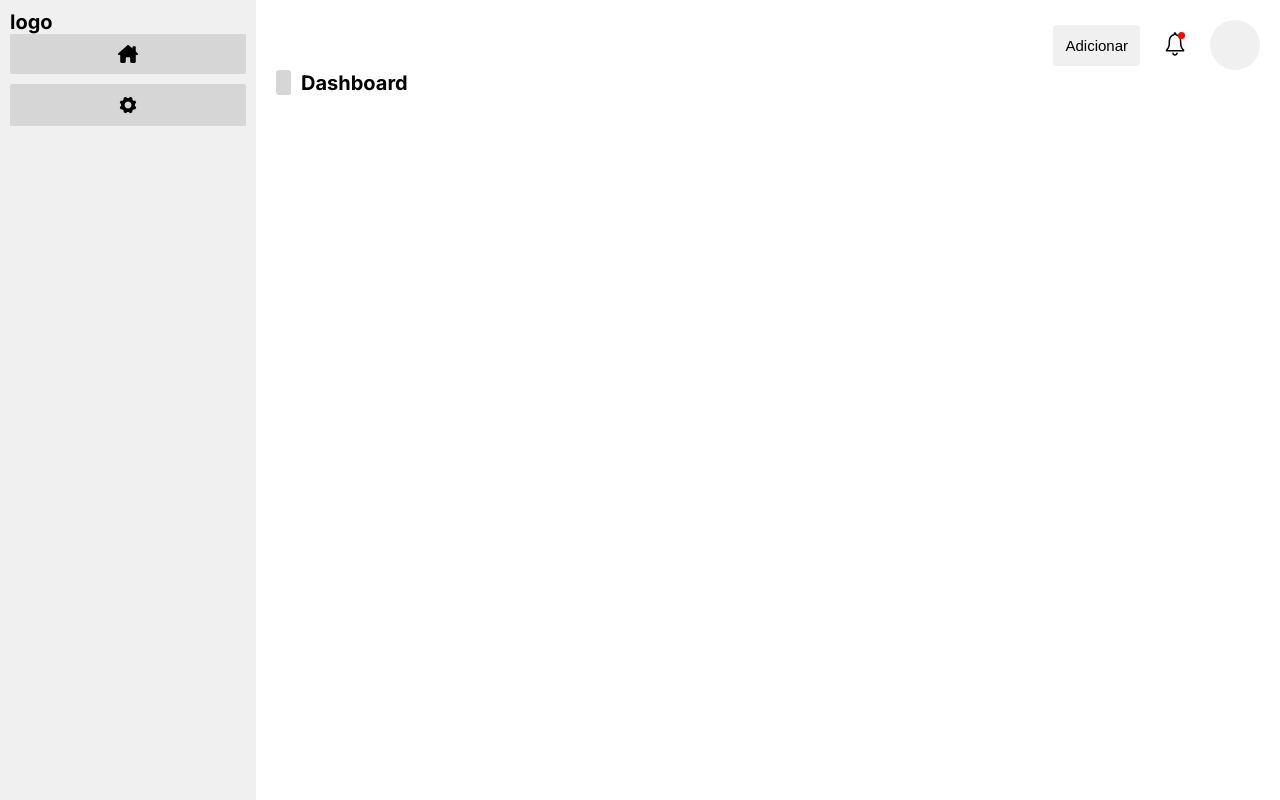
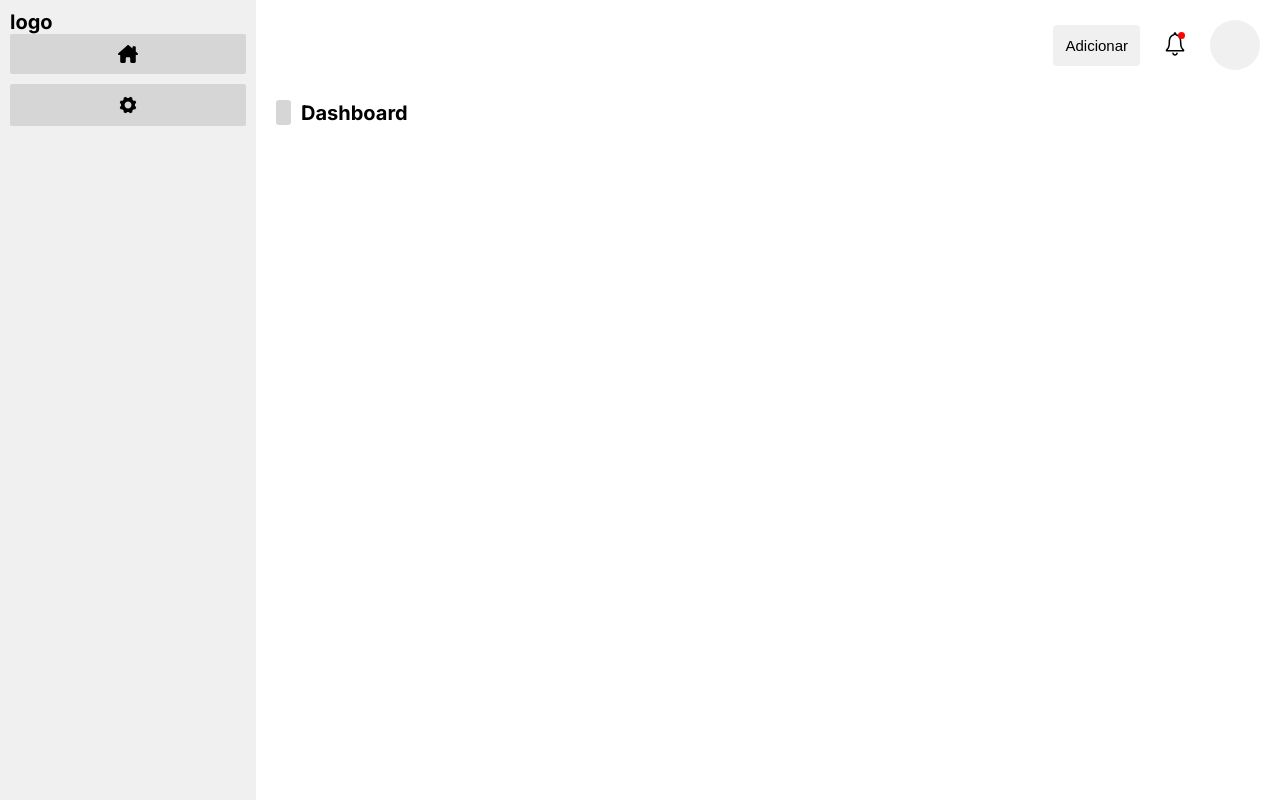
Before and after one commit to carlosr-lotus/bellboy, a Next.js app: page / in a window 1280 px wide. Built offline with nearby package versions, Linux system fonts and the light colour scheme.

Commit message:
ADD gap between dash header and dash area

```diff
--- a/src/app/page.module.css
+++ b/src/app/page.module.css
@@ -8,6 +8,10 @@
 
 .dashboardContainer {
   padding: 2rem;
+
+  display: flex;
+  flex-direction: column;
+  gap: 3rem;
 }
 
 /* @media (min-width: 1024px) {
```
